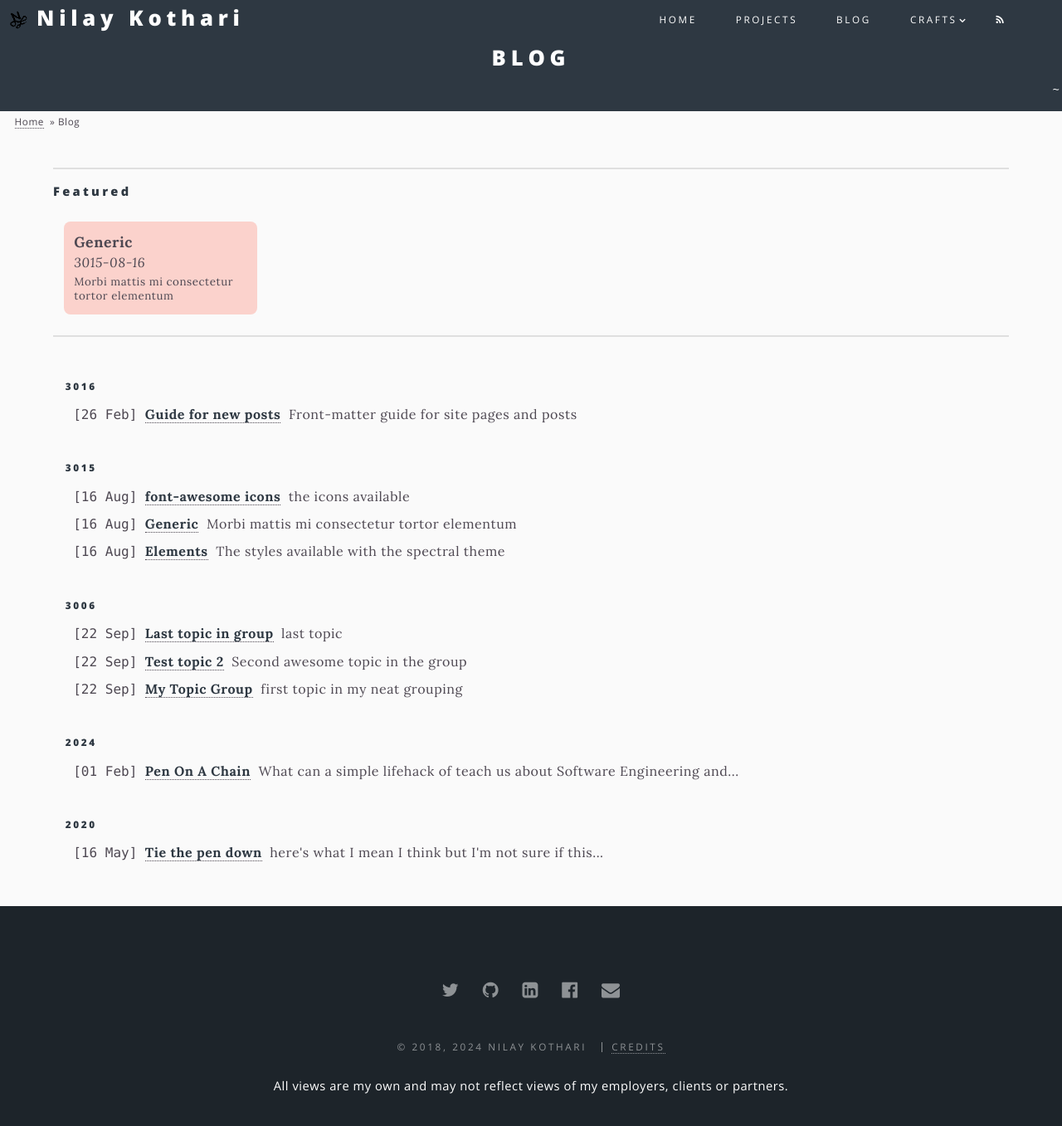
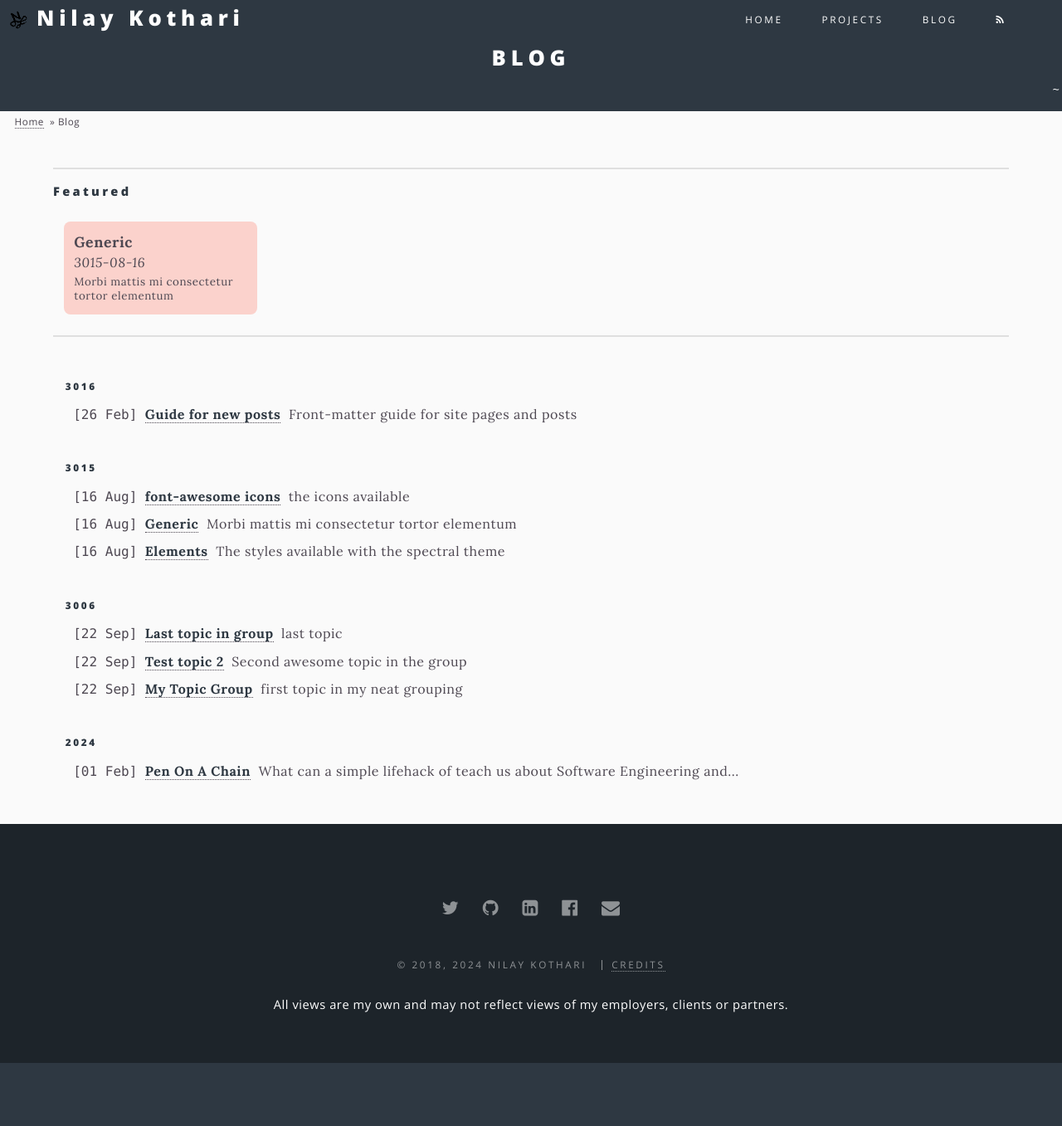
Before and after one commit to nilaymk/nilaymk.github.io, a Jekyll site: the page built from blog/blogs.html, in a window 1280 px wide and 1379 px high. Shown: the top 1357 px of the window at 83% size. Built offline with Jekyll 4.4.1, drawn with Linux system fonts in a browser that asks for light colours; part of the change alters nothing that is shown.

Commit message:
Remove the submenu for now

````diff
--- a/_includes/header.html
+++ b/_includes/header.html
@@ -19,14 +19,14 @@
 				endif %}
 			  {%endfor %}
 
-			  <li class="submenu">
+			  <!--<li class="submenu">
 				<a id="crafts" href="#">Crafts</a>
 				<ul class="submenu-content">
 				  <li><a href="{{ "/index.html" | prepend: site.baseurl }}">Programming</a></li>
 				  <li><a href="{{ "/index.html" | prepend: site.baseurl }}">Leather work</a></li>
 				  <li><a href="{{ "/index.html" | prepend: site.baseurl }}">Bikes</a></li>
 				</ul>
-			  </li>
+			  </li>-->
 
 			  <li><a href="{{ "/feed.xml" | prepend: site.baseurl }}"
 						   class="icon fa-feed"></a></li>
--- a/blog/_posts/2020-05-16-My-first-post.md
+++ /dev/null
@@ -1,28 +0,0 @@
----
-layout: post
-title: "Tie the pen down"
-excerpt: here's what I mean I think but I'm not sure if this will end up in multiple
-         lias it's a bit wired how all of this is organised. Will this now end up in
-         more that one lines or not. Lets find out.
-options: minihead
----
-
-# My first post with `code`
-
-Welcome to my *frist* post where I am trying down markdown.
-
-## this is h2
-my custom url will be [http ://nilay.mk](http://nilay.mk)
-
-### this is h3
-
-does this actually work??
-
-#### this is h4
-
-and heres some python code
-
-```python
-    def foo(x: int) -> None:
-        return None
-```
````
